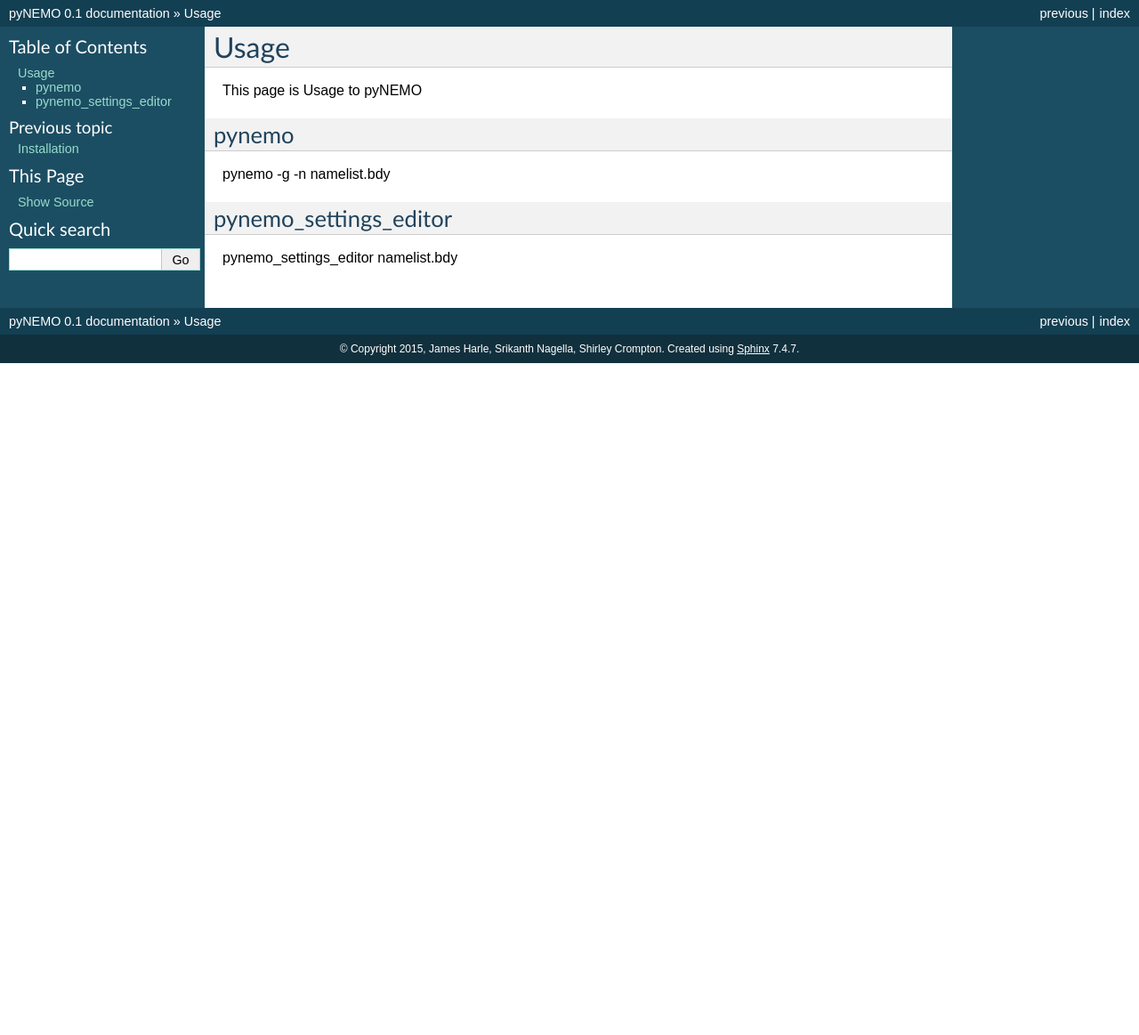
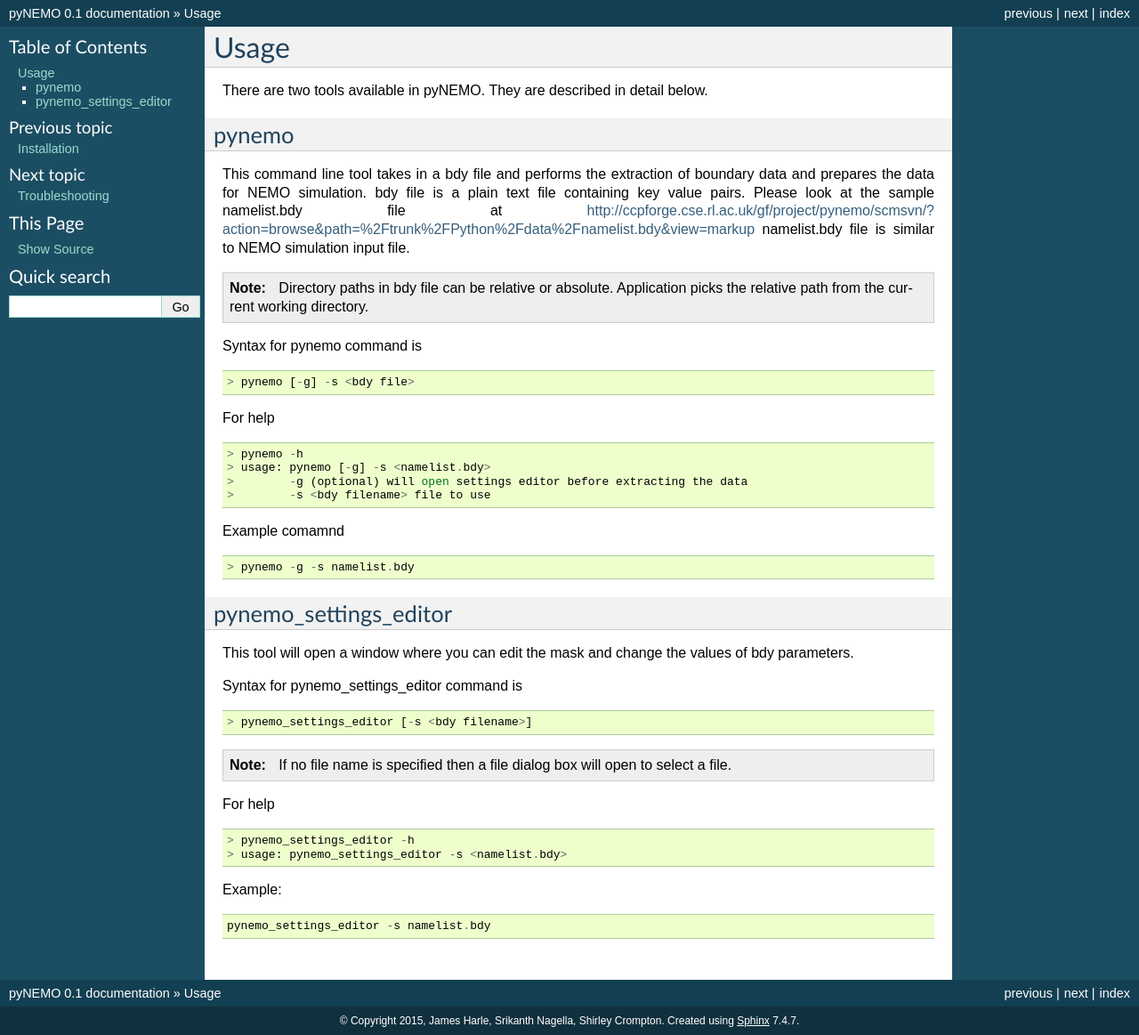
Before and after one commit to vleguenn/PyNEMO, a Sphinx documentation site: the page built from Python/docs/source/usage.rst, in a window 1280 px wide. Shown: the whole page at 89% size. Built offline with Sphinx 7.4.7, drawn with Linux system fonts in a browser that asks for light colours; before the commit the page ends 900 px from its top, so only the background shows below that.

Commit message:
[#1316][#1317] documentation update
git-svn-id: https://ccpforge.cse.rl.ac.uk/svn/pynemo/trunk@102 9a1c3b68-90a4-42a4-98f4-a1cd0af2bb7b

```diff
--- a/Python/docs/source/index.rst
+++ b/Python/docs/source/index.rst
@@ -9,6 +9,7 @@
    intro
    installation
    usage
+   troubleshooting
 
 
 
--- a/Python/docs/source/installation.rst
+++ b/Python/docs/source/installation.rst
@@ -17,11 +17,11 @@
 Anaconda
 ^^^^^^^^
 
-Using conda.
+Using conda. pyNEMO supports Win64, OSX and Linux. for other operating systems please build from source.
 
 ::
 
-   conda install -c https://conda.binstar.org/srikanthnagella pynemo
+   conda install -c https://conda.anaconda.org/srikanthnagella pynemo
 
 This will install the pynemo and its dependencies.
 
--- /dev/null
+++ b/Python/docs/source/troubleshooting.rst
@@ -0,0 +1,2 @@
+Troubleshooting
+================
--- a/Python/docs/source/usage.rst
+++ b/Python/docs/source/usage.rst
@@ -1,13 +1,61 @@
 Usage
 =====
-This page is Usage to pyNEMO
+There are two tools available in pyNEMO. They are described in detail below.
 
 pynemo
 ^^^^^^
 
-pynemo -g -n namelist.bdy
+This command line tool takes in a bdy file and performs the extraction of boundary data and prepares the data for NEMO simulation.
+bdy file is a plain text file containing key value pairs. Please look at the sample namelist.bdy file at
+http://ccpforge.cse.rl.ac.uk/gf/project/pynemo/scmsvn/?action=browse&path=%2Ftrunk%2FPython%2Fdata%2Fnamelist.bdy&view=markup
+namelist.bdy file is similar to NEMO simulation input file.
+
+.. note:: Directory paths in bdy file can be relative or absolute. Application picks the relative path from the current working directory.
+
+Syntax for pynemo command is
+
+::
+
+   > pynemo [-g] -s <bdy file>
+
+For help
+
+::
+
+   > pynemo -h
+   > usage: pynemo [-g] -s <namelist.bdy>
+   >        -g (optional) will open settings editor before extracting the data
+   >        -s <bdy filename> file to use
+
+Example comamnd
+
+::
+
+   > pynemo -g -s namelist.bdy
+
 
 pynemo_settings_editor
 ^^^^^^^^^^^^^^^^^^^^^^
 
-pynemo_settings_editor namelist.bdy
+This tool will open a window where you can edit the mask and change the values of bdy parameters.
+
+Syntax for pynemo_settings_editor command is
+
+::
+
+   > pynemo_settings_editor [-s <bdy filename>]
+
+.. note:: If no file name is specified then a file dialog box will open to select a file.
+
+For help
+
+::
+
+   > pynemo_settings_editor -h
+   > usage: pynemo_settings_editor -s <namelist.bdy>
+
+Example:
+
+::
+
+   pynemo_settings_editor -s namelist.bdy
```
Also changed, not shown: 1 other file.
